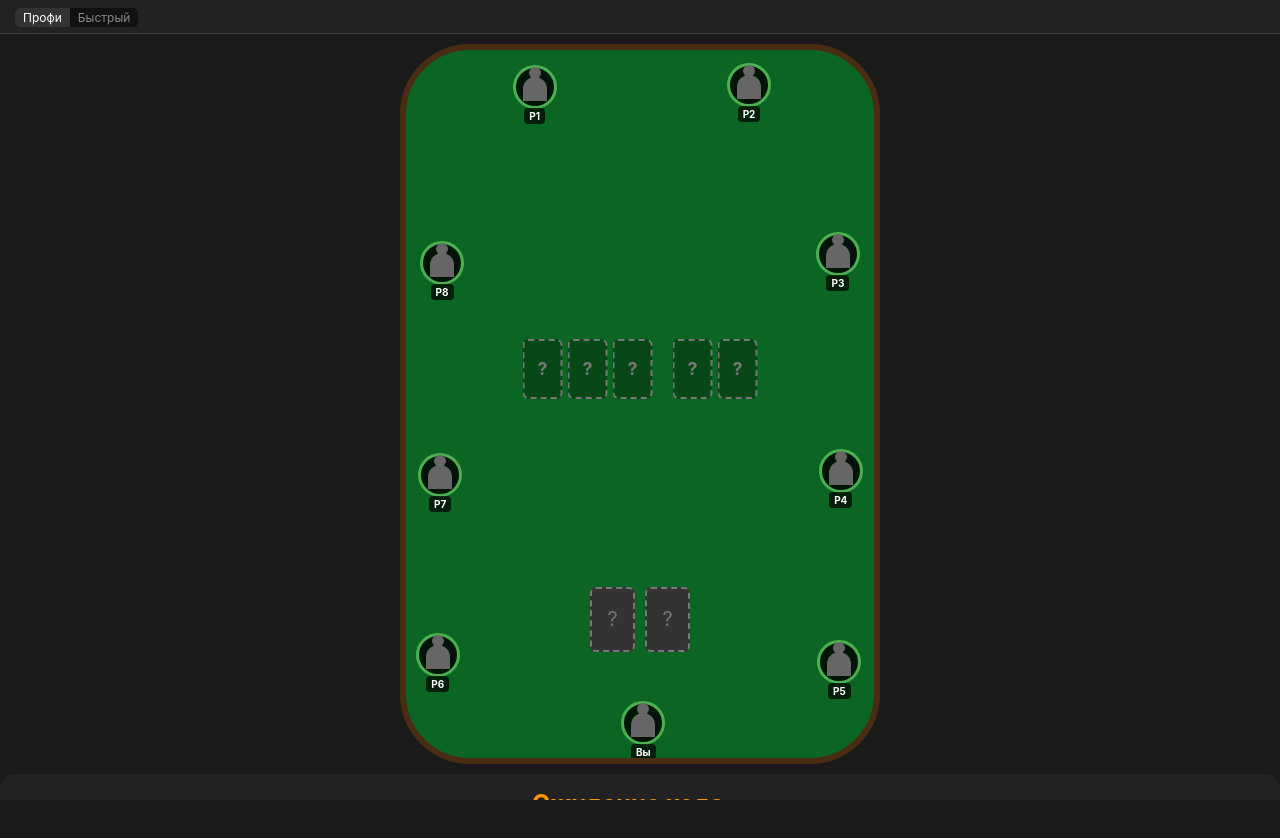
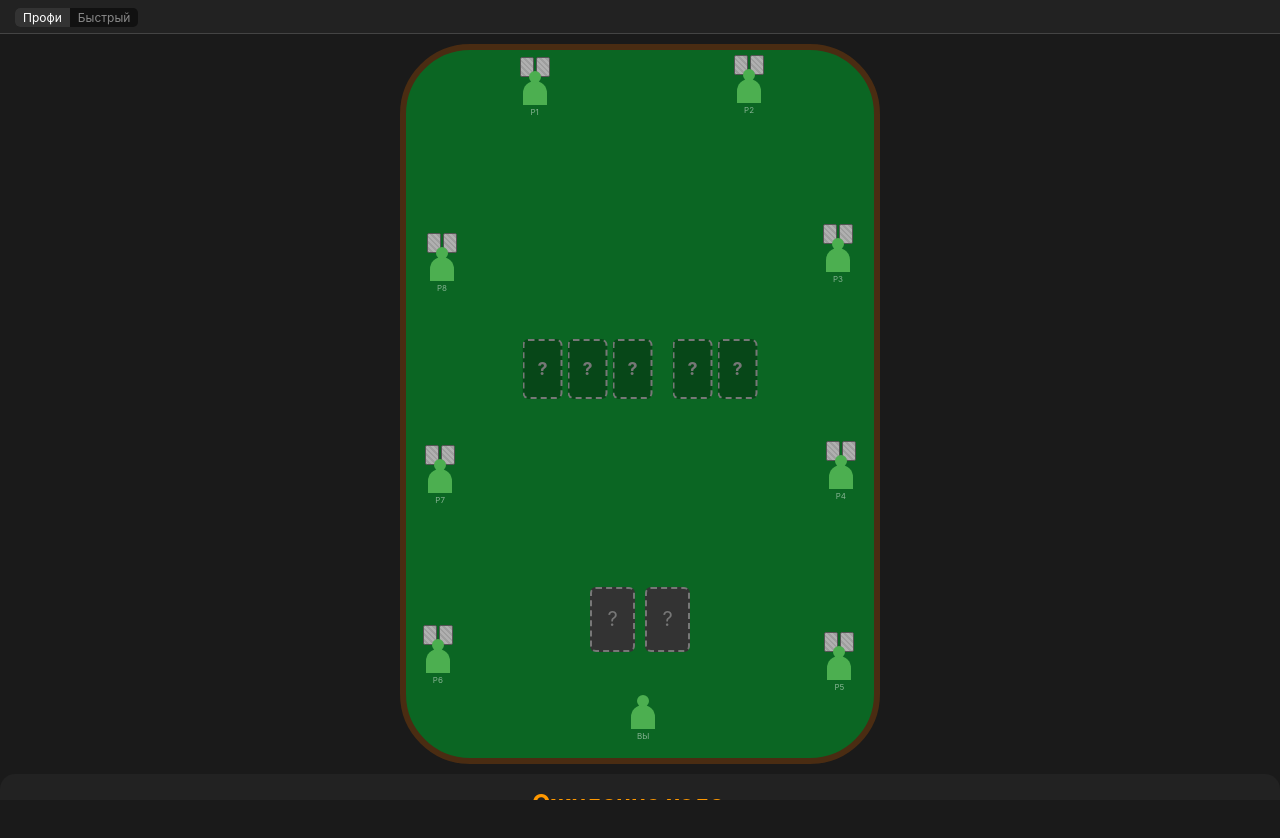
Before and after one commit to ViktorViktor1983/mini-water, a plain HTML site: page index.html in a window 1280 px wide. Shown: the top 838 px of the page. Drawn offline with Linux system fonts and the light colour scheme.

Commit message:
Update index.html

```diff
--- a/index.html
+++ b/index.html
@@ -49,45 +49,60 @@
             overflow: hidden;
         }
 
-        /* Игроки */
+        /* Контейнер игрока */
         .player-seat, .seat-me {
             position: absolute;
-            width: 44px; height: 44px;
-            background-color: rgba(0, 0, 0, 0.8);
-            border-radius: 50%;
-            border: 3px solid var(--status-green); /* По умолчанию все зеленые */
-            display: flex; align-items: center; justify-content: center;
-            font-size: 10px; font-weight: bold; color: #fff;
+            display: flex;
+            flex-direction: column;
+            align-items: center;
             transform: translate(-50%, -50%);
             z-index: 10;
-            transition: border-color 0.3s;
+            transition: all 0.3s;
+            cursor: pointer;
         }
+
+        /* Руки (мини-карты) */
+        .player-cards {
+            display: flex;
+            gap: 2px;
+            margin-bottom: 2px;
+            height: 22px; /* Высота карт */
+        }
+        .mini-card {
+            width: 14px;
+            height: 20px;
+            background-color: #b0b0b0;
+            border: 1px solid #555;
+            border-radius: 2px;
+            /* Рубашка карты (просто полоски или крестик) */
+            background-image: repeating-linear-gradient(45deg, transparent, transparent 2px, rgba(0,0,0,0.1) 2px, rgba(0,0,0,0.1) 4px);
+        }
+        .player-cards.hidden { visibility: hidden; }
 
         /* Силуэт человека */
         .avatar {
             width: 24px; height: 24px;
-            background-color: #666;
+            background-color: var(--status-green);
             border-radius: 50% 50% 0 0;
             position: relative;
-            margin-top: 4px;
+            transition: background-color 0.3s;
         }
         .avatar::before {
             content: '';
             position: absolute;
             top: -10px; left: 6px;
             width: 12px; height: 12px;
-            background-color: #666;
+            background-color: var(--status-green);
             border-radius: 50%;
+            transition: background-color 0.3s;
         }
 
+        /* Маленькая надпись (полупрозрачная) */
         .player-name {
-            position: absolute;
-            bottom: -18px;
-            background: rgba(0,0,0,0.7);
-            padding: 2px 5px;
-            border-radius: 4px;
-            font-size: 10px;
-            white-space: nowrap;
+            margin-top: 2px;
+            font-size: 8px;
+            color: rgba(255, 255, 255, 0.5);
+            text-transform: uppercase;
         }
 
         /* Борд */
@@ -95,9 +110,7 @@
         .card, .board-slot { width: 40px; height: 60px; background-color: var(--card-bg); border-radius: 6px; display: flex; align-items: center; justify-content: center; font-size: 18px; font-weight: bold; color: var(--card-text-black); box-shadow: 0 4px 8px rgba(0,0,0,0.6); }
         .card.red { color: var(--card-text-red); }
 
-        /* Слоты борда */
         .board-slot { background-color: rgba(0, 0, 0, 0.3); border: 2px dashed #777; color: #777; cursor: pointer; box-shadow: none; }
-        /* Правило 1: При заполнении убираем серый фон */
         .board-slot.filled { background-color: var(--card-bg); border: none; color: var(--card-text-black); }
         .board-slot.filled.red { color: var(--card-text-red); }
 
@@ -165,34 +178,52 @@
                 <div class="board-slot" id="board-5">?</div>
             </div>
 
-            <!-- Игроки (все зеленые по умолчанию) -->
+            <!-- Игроки -->
             <div class="player-seat" id="p1" style="left: 27.5%; top: 5.2%;">
-                <div class="avatar"></div><div class="player-name">P1</div>
+                <div class="player-cards"><div class="mini-card"></div><div class="mini-card"></div></div>
+                <div class="avatar"></div>
+                <div class="player-name">P1</div>
             </div>
             <div class="player-seat" id="p2" style="left: 73.3%; top: 5.0%;">
-                <div class="avatar"></div><div class="player-name">P2</div>
+                <div class="player-cards"><div class="mini-card"></div><div class="mini-card"></div></div>
+                <div class="avatar"></div>
+                <div class="player-name">P2</div>
             </div>
             <div class="player-seat" id="p3" style="left: 92.3%; top: 28.8%;">
-                <div class="avatar"></div><div class="player-name">P3</div>
+                <div class="player-cards"><div class="mini-card"></div><div class="mini-card"></div></div>
+                <div class="avatar"></div>
+                <div class="player-name">P3</div>
             </div>
             <div class="player-seat" id="p4" style="left: 92.9%; top: 59.5%;">
-                <div class="avatar"></div><div class="player-name">P4</div>
+                <div class="player-cards"><div class="mini-card"></div><div class="mini-card"></div></div>
+                <div class="avatar"></div>
+                <div class="player-name">P4</div>
             </div>
             <div class="player-seat" id="p5" style="left: 92.6%; top: 86.5%;">
-                <div class="avatar"></div><div class="player-name">P5</div>
+                <div class="player-cards"><div class="mini-card"></div><div class="mini-card"></div></div>
+                <div class="avatar"></div>
+                <div class="player-name">P5</div>
             </div>
             <div class="player-seat" id="p6" style="left: 6.8%; top: 85.5%;">
-                <div class="avatar"></div><div class="player-name">P6</div>
+                <div class="player-cards"><div class="mini-card"></div><div class="mini-card"></div></div>
+                <div class="avatar"></div>
+                <div class="player-name">P6</div>
             </div>
             <div class="player-seat" id="p7" style="left: 7.3%; top: 60.0%;">
-                <div class="avatar"></div><div class="player-name">P7</div>
+                <div class="player-cards"><div class="mini-card"></div><div class="mini-card"></div></div>
+                <div class="avatar"></div>
+                <div class="player-name">P7</div>
             </div>
             <div class="player-seat" id="p8" style="left: 7.7%; top: 30.1%;">
-                <div class="avatar"></div><div class="player-name">P8</div>
+                <div class="player-cards"><div class="mini-card"></div><div class="mini-card"></div></div>
+                <div class="avatar"></div>
+                <div class="player-name">P8</div>
             </div>
 
+            <!-- Вы (без карт, так как свои карты внизу) -->
             <div class="seat-me" id="me" style="left: 50.7%; top: 95.0%;">
-                <div class="avatar"></div><div class="player-name">Вы</div>
+                <div class="avatar"></div>
+                <div class="player-name">Вы</div>
             </div>
 
         </div>
@@ -283,7 +314,6 @@
             let newCardValue = currentRank + suit;
             let isDuplicate = false;
 
-            // Правило 2: Проверка на дубликаты
             cardElements.forEach(el => {
                 if (el.id !== currentTargetId && el.innerText === newCardValue) {
                     isDuplicate = true;
@@ -291,7 +321,7 @@
             });
 
             if (isDuplicate) {
-                alert("Такая карта уже есть на столе или у тебя в руке!");
+                alert("Такая карта уже есть!");
                 return;
             }
 
@@ -299,7 +329,6 @@
             el.innerText = newCardValue;
             el.classList.add("filled");
 
-            // Правило 1: Правильный цвет для борда
             if (el.classList.contains('board-slot')) {
                 el.style.backgroundColor = "var(--card-bg)";
             }
@@ -320,16 +349,28 @@
                 isSeatLongPress = false;
                 pressTimer = setTimeout(() => {
                     isSeatLongPress = true;
-                    // Долгое нажатие: Красный (место пустое)
-                    seat.style.borderColor = 'var(--status-red)';
+
+                    // Долгое нажатие: Красный (фолд) и скрываем карты
+                    let avatar = seat.querySelector('.avatar');
+                    avatar.style.backgroundColor = 'var(--status-red)';
+                    avatar.style.setProperty('--status-green', 'var(--status-red)');
+
+                    let cards = seat.querySelector('.player-cards');
+                    if (cards) cards.classList.add('hidden');
+
                 }, 500);
             });
 
             seat.addEventListener('touchend', () => {
                 clearTimeout(pressTimer);
                 if (!isSeatLongPress) {
-                    // Короткое нажатие: Зеленый (в игре)
-                    seat.style.borderColor = 'var(--status-green)';
+                    // Короткое нажатие: Зеленый (в игре) и показываем карты
+                    let avatar = seat.querySelector('.avatar');
+                    avatar.style.backgroundColor = 'var(--status-green)';
+                    avatar.style.setProperty('--status-green', 'var(--status-green)');
+
+                    let cards = seat.querySelector('.player-cards');
+                    if (cards) cards.classList.remove('hidden');
                 }
             });
 
```
